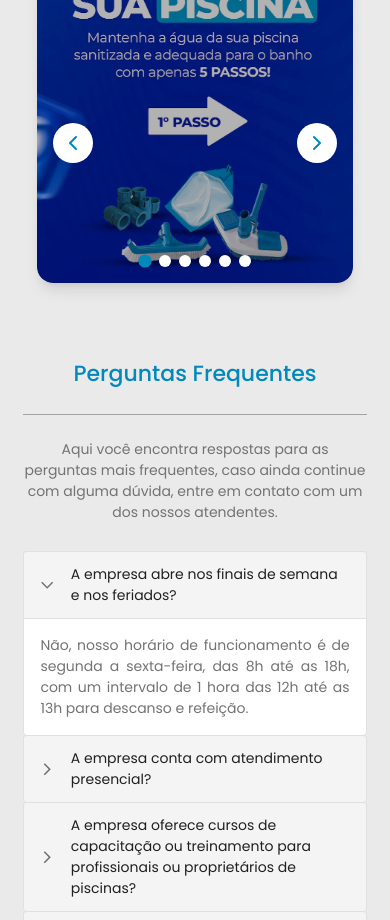
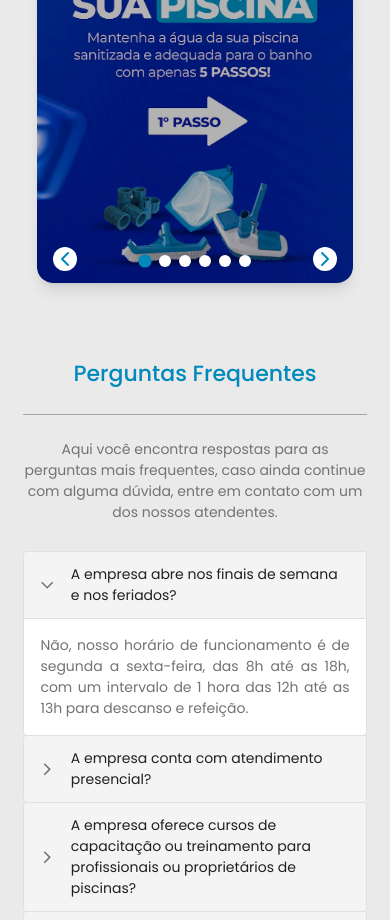
Before and after one commit to EdisonMatos/Site-Grosf, a React (Vite) app: page / in a window 390 px wide. Shown: the part 5280-6200 px from the top of the page. Built offline with nearby package versions, Linux system fonts and the light colour scheme.

Commit message:
fix: Ajusta boões na versão mobile

```diff
--- a/src/components/sections/BannersComponent.jsx
+++ b/src/components/sections/BannersComponent.jsx
@@ -154,14 +154,14 @@ export default function BannerCarouselComponent() {
           {/* Botões de navegação */}
           <button
             onClick={prevSlide}
-            className="absolute top-3/4 left-4 transform -translate-y-1/2 bg-white bg-opacity-100 text-primary p-2 rounded-full hover:bg-opacity-70 z-10"
+            className="absolute bottom-0 left-4 transform -translate-y-1/2 bg-white bg-opacity-100 text-primary p-0 rounded-full hover:bg-opacity-70 z-10"
           >
             <ChevronLeft />
           </button>
 
           <button
             onClick={nextSlide}
-            className="absolute top-3/4 right-4 transform -translate-y-1/2 bg-white bg-opacity-100 text-primary p-2 rounded-full hover:bg-opacity-70 z-10"
+            className="absolute bottom-0 right-4 transform -translate-y-1/2 bg-white bg-opacity-100 text-primary p-0 rounded-full hover:bg-opacity-70 z-10"
           >
             <ChevronRight />
           </button>
```
